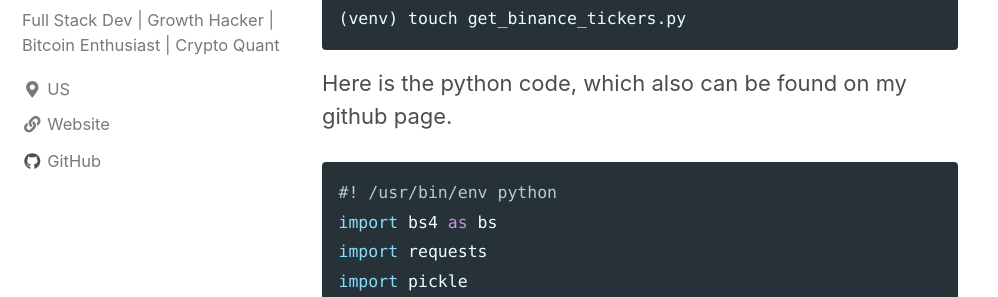
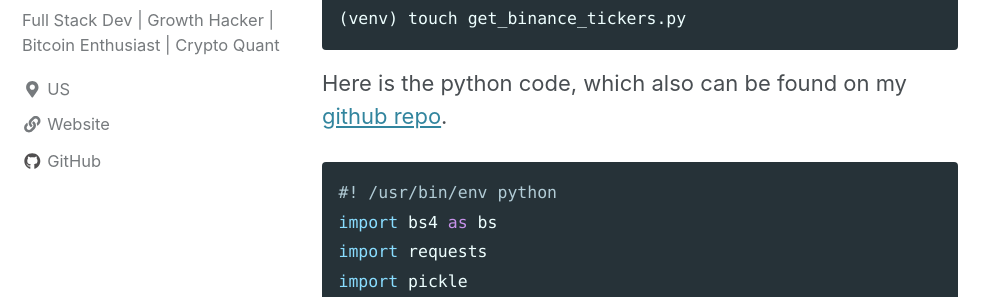
Before and after one commit to 0xboz/blog, a Jekyll site: the page built from _posts/2019-06-07-how-to-download-binance-trading-pair-tickers.md, in a window 1280 px wide and 900 px high, scrolled down 1190 px. Shown: the part 190-487 px from the top of the window, without its empty margins (0-998 px from the left). Built offline with Jekyll 4.4.1, drawn with Linux system fonts in a browser that asks for light colours; cached includes are drawn as plain includes; nearby versions of some CDN libraries.

Commit message:
Updated github repo link

````diff
--- a/_posts/2019-06-07-how-to-download-binance-trading-pair-tickers.md
+++ b/_posts/2019-06-07-how-to-download-binance-trading-pair-tickers.md
@@ -36,7 +36,7 @@ Create get_binance_tickers.py and fire up your favorite editor.
 (venv) touch get_binance_tickers.py
 ```
 
-Here is the python code, which also can be found on my github page.
+Here is the python code, which also can be found on my [github repo](https://github.com/0xboz/get_binance_tickers).
 ```python
 #! /usr/bin/env python
 import bs4 as bs
````
Also changed, not shown: other parts of _posts/2019-06-07-how-to-download-binance-trading-pair-tickers.md (+1 -1 lines).
